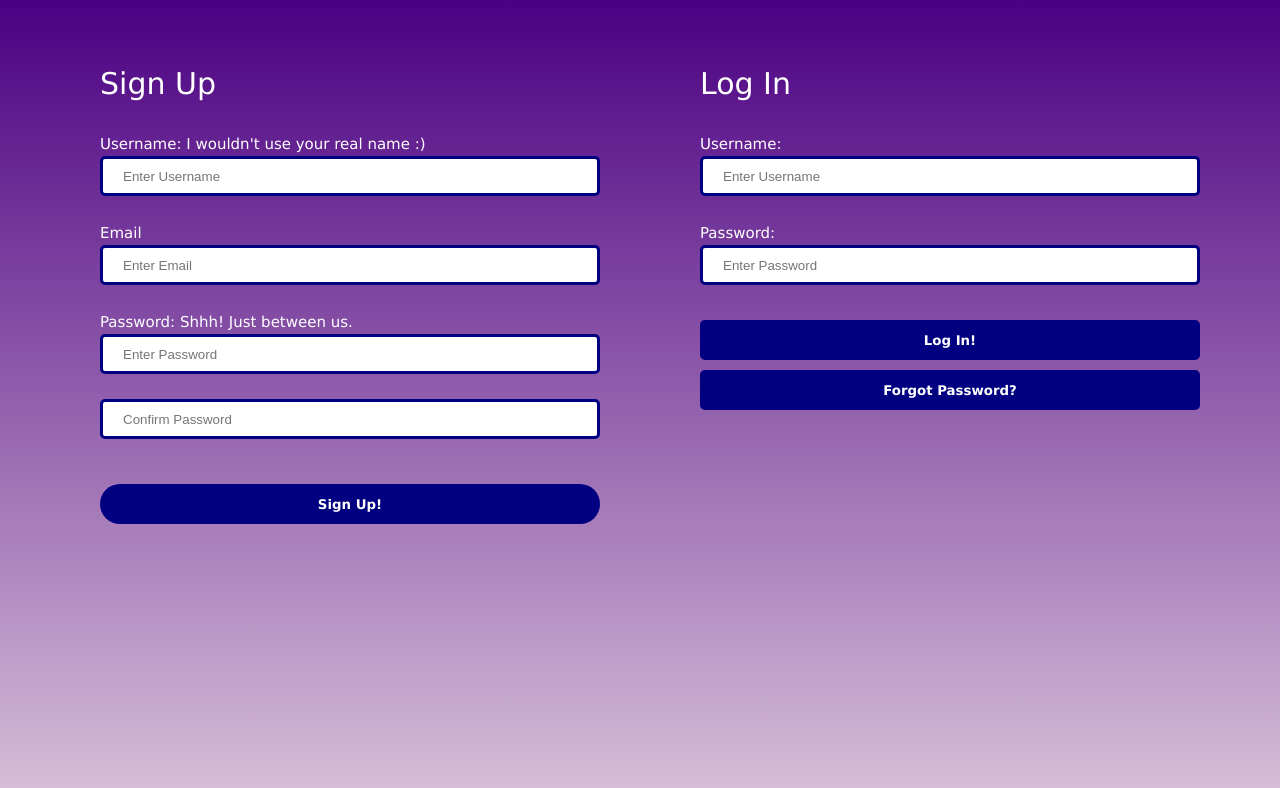
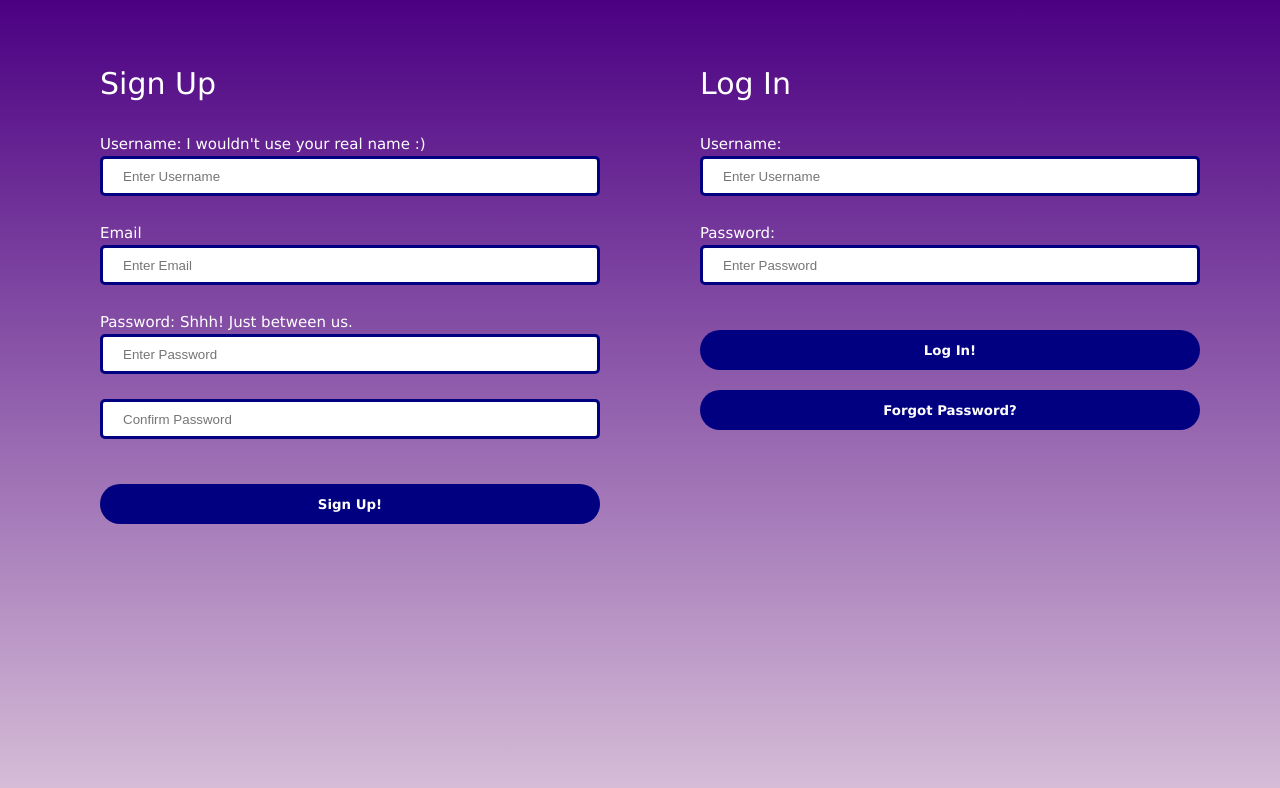
Before and after one commit to PatheticApathy/Quarrel, a Vue app in the folder Qfrontend/: page /welcome in a window 1280 px wide. Both pictures are taken after a click on the button "Log in or Sign Up". Shown: the top 788 px of the page. Built offline with nearby package versions, Linux system fonts and the light colour scheme.

Commit message:
10/16/24 commit

```diff
--- a/Qfrontend/src/components/LoginView.vue
+++ b/Qfrontend/src/components/LoginView.vue
@@ -28,7 +28,7 @@
       <br />
       <button @click="signupSubmit()">Log In!</button>
       <br />
-      <button>Forgot Password?</button>
+      <button @click="goToHome()">Forgot Password?</button>
       <!--<p v-if="login_errorMessage" style="color: red">{{ login_errorMessage }}</p>-->
     </div>
   </div>
@@ -170,19 +170,18 @@ async function registerUser() {
   animation: bubble 1s ease-out;
 }
 
-.signin button {
-  width: 500px;
-  height: 40px;
-  border: 3px solid navy;
-  background-color: navy;
-  color: white;
-  cursor: pointer;
-  margin-top: 10px;
-  border-radius: 5px;
-}
+@keyframes bubble {
+  0% {
+    transform: scale(1);
+  }
 
-.signin button:hover {
-  background-color: darkblue;
+  50% {
+    transform: scale(1.2);
+  }
+
+  100% {
+    transform: scale(1);
+  }
 }
 
 .register {
--- a/Qfrontend/src/views/ProfileView.vue
+++ b/Qfrontend/src/views/ProfileView.vue
@@ -16,11 +16,13 @@ import Navbar from './NavBarView.vue'
       <p>Finally a doctor!</p>
       <p>Latech Computer Science</p>
     </div>
-    <div class="minions">
-      <button>Minions: 12,414</button>
-      <button>Enemies: 0</button>
+    <div class="followers">
+      <button>Followers: 12,414</button>
+      <button>Following: 0</button>
     </div>
-    <button @click="go_to_edit_profile">Edit Profile</button>
+    <div class="edit">
+      <button @click="go_to_edit_profile">Edit Profile</button>
+    </div>
     <Navbar />
 </template>
 
@@ -63,25 +65,27 @@ h1 {
   font-weight: 900;
 }
 
-.minions {
+.followers {
   display: flex;
   justify-content: space-between;
   gap: 40px;
   position: absolute;
   top: 450px;
   left: 575px;
-  font-size: 20px;
+  color: white;
+}
+
+.followers button {
+  border-radius: 40px;
+  background-color: navy;
+  color: white;
+  padding: 20px;
+  font-size: 15px;
   font-family: 'Verdana', 'sans-serif';
   font-weight: 900;
 }
 
-.minions button {
-  border-radius: 40px;
-  background-color: navy;
-  padding: 20px;
-}
-
-  button {
+  .edit button {
     position: absolute;
     top: 300px;
     left: 1050px;
```
Also changed, not shown: 1 other file (tests, documents, lock files or other folders).
